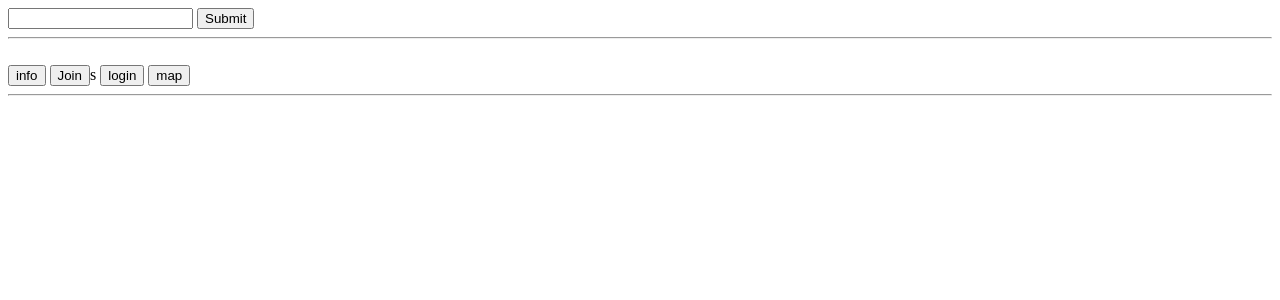
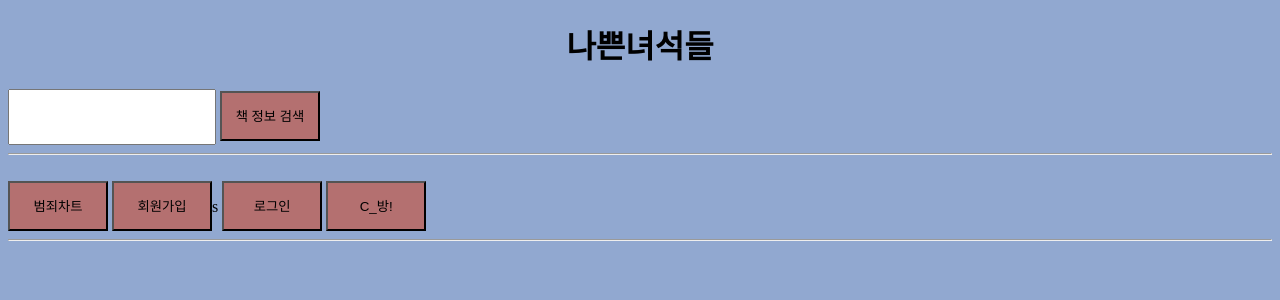
Before and after one commit to Sun1203/Crime_analysis_project, a Flask app: page / in a window 1280 px wide. Shown: the top 300 px of the page. Run offline with Flask 2, Linux system fonts and the light colour scheme.

Commit message:
화면단 간단하게 꾸미기

```diff
--- a/templates/index.html
+++ b/templates/index.html
@@ -6,18 +6,20 @@
     <meta http-equiv="X-UA-Compatible" content="IE=edge">
     <meta name="viewport" content="width=device-width, initial-scale=1.0">
     <title>Document</title>
+    <h1 style="text-align:center", style="font-size: 1px;">나쁜녀석들</h1>
 </head>
 
-<body>
+<body bgcolor="#91A8d0">
 
-    <input type="text" id="id">
-    <input type="submit" onclick="c_book()">
+
+    <input style="width: 200px;height: 50px; " ,type="text" id="id">
+    <button onclick="c_book()" style="height: 50px;width: 100px;background: rgb(180, 112, 112);">책 정보 검색</button>
     <br>
     <hr><br>
-    <button type='button' class="navyBtn" onclick="location.href='/info'"> info</button>
-    <button type='button' class="navyBtn" onclick="location.href='/join'"> Join</button>s
-    <button type='button' class="navyBtn" onclick="location.href='/login'"> login</button>
-    <button type='button' class="navyBtn" onclick="location.href='/map'"> map</button>
+    <button type='button' class="navyBtn" onclick="location.href='/info'" style="height: 50px;width: 100px;background: rgb(180, 112, 112);">범죄차트</button>
+    <button type='button' class="navyBtn" onclick="location.href='/join'" style="height: 50px;width: 100px;background: rgb(180, 112, 112);"> 회원가입</button>s
+    <button type='button' class="navyBtn" onclick="location.href='/login'" style="height: 50px;width: 100px;background: rgb(180, 112, 112);"> 로그인</button>
+    <button type='button' class="navyBtn" onclick="location.href='/map'" style="height: 50px;width: 100px;background: rgb(180, 112, 112);"> C_방!</button>
 
 
     <br><hr><br>
--- a/templates/info.html
+++ b/templates/info.html
@@ -8,9 +8,10 @@
     <title>Document</title>
 </head>
 
-<body>
+<body bgcolor="#91A8d0">
     <button onclick="view()">범죄 피해자 분석</button>
     <button onclick="view1()">범죄 검거와 발생 분석</button>
+    <button type="submit" onclick="location.href='/'">홈</button>
 
     <br>
     <hr><br>
--- a/templates/join.html
+++ b/templates/join.html
@@ -8,7 +8,7 @@
     <title>Document</title>
 </head>
 
-<body>
+<body bgcolor="#91A8d0">
 
 
     <div>
@@ -25,7 +25,9 @@
                 <label for="password">비밀번호</label>
                 <input type="password" id="newpw" placeholder="비밀번호" name="userpw" />
             </div>
-            <button type="submit" onclick="join1()">등록</button>
+            <button type="submit" onclick="join1()">회원가입</button>
+            <button type="submit" onclick="location.href='/'">홈</button>
+
         </form>
     </div>
 
--- a/templates/login.html
+++ b/templates/login.html
@@ -6,10 +6,12 @@
     <meta name="viewport" content="width=device-width, initial-scale=1.0">
     <title>Document</title>
 </head>
-<body>
+<body bgcolor="#91A8d0">
     <input type="text" id="id" placeholder="아이디" name="userid"/><br>
     <input type="text" id="pw" placeholder="비밀번호" name="userpw"/><br>
     <button type="submit" onclick="userlogin()">등록</button>
+    <button type="submit" onclick="location.href='/'">홈</button>
+
     <br><hr><br>
 
 
--- a/templates/map.html
+++ b/templates/map.html
@@ -19,6 +19,7 @@
 </style>
 
 <body style="background-color: black;">
+    <button type="submit" onclick="location.href='/'">홈</button>
 
     <div class="map"
         style="border: 1px; float: left; width: 65%; margin-right:30px; margin-left:30px; margin-top: 5%; margin-bottom: 8%">
```
